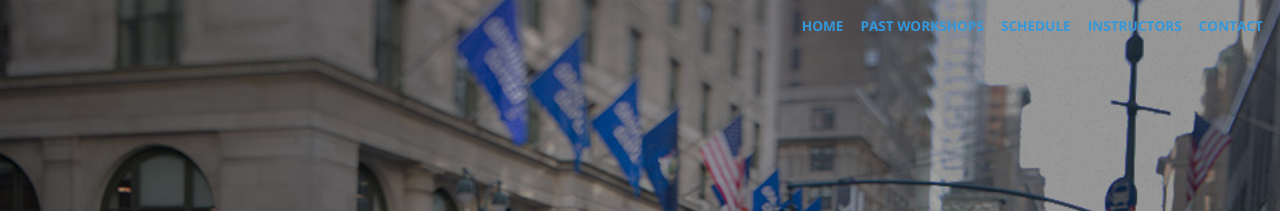
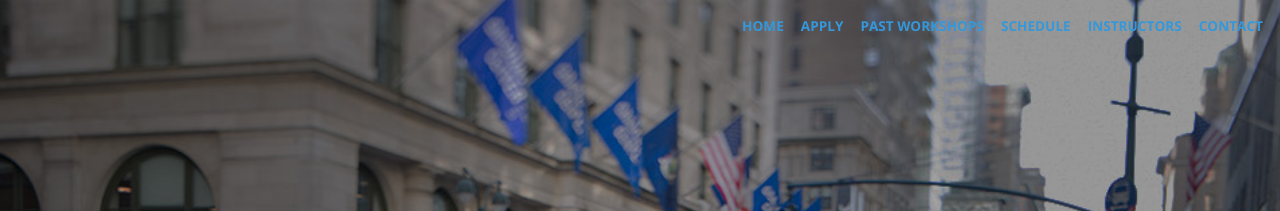
Before and after one commit to GCDigitalFellows/gcdigitalfellows.github.io, a Jekyll site: the page built from submitted.html, in a window 1280 px wide. Shown: the top 211 px of the page. Built offline with Jekyll 4.4.1, drawn with Linux system fonts in a browser that asks for light colours.

Commit message:
add application to menu

```diff
--- a/_data/menus.yml
+++ b/_data/menus.yml
@@ -1,12 +1,14 @@
 main:
   - name: Home
     href: '/'
+  - name: Apply
+    href: '/apply/'
   - name: Past Workshops
     href: '/gcdrb/#workshops'
+    class: page-scroll
   - name: Schedule
     href: '/schedule/'
   - name: Instructors
     href: '/instructors/'
   - name: Contact
     href: '/contact/'
-    class: page-scroll
```
